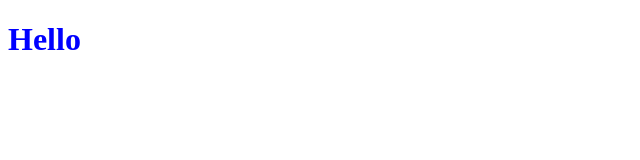
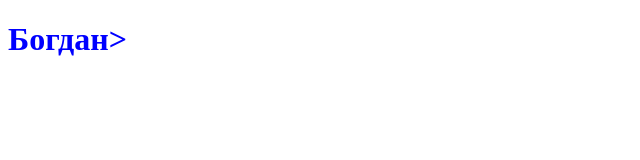
Before and after one commit to BogdanFromUkraine/itRepository, a plain HTML site: page main.html in a window 1280 px wide. Shown: the whole page, without its empty margins (0-640 px from the left). Drawn offline with Linux system fonts and the light colour scheme.

Commit message:
feat: add new text

```diff
--- a/main.html
+++ b/main.html
@@ -7,6 +7,6 @@
     <title>ToDoList</title>
 </head>
 <body>
-    <H1>Hello</H1>
+    <H1>Богдан></H1>
 </body>
 </html>
```
